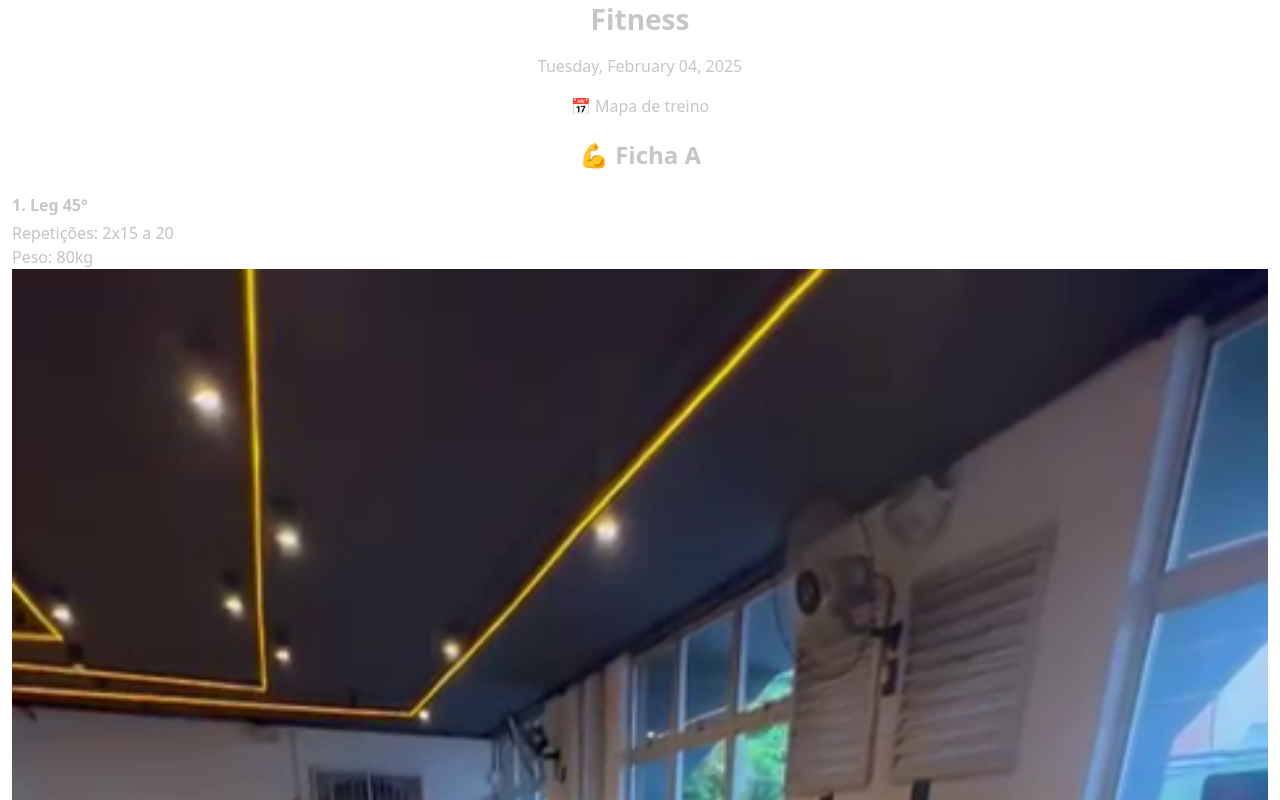
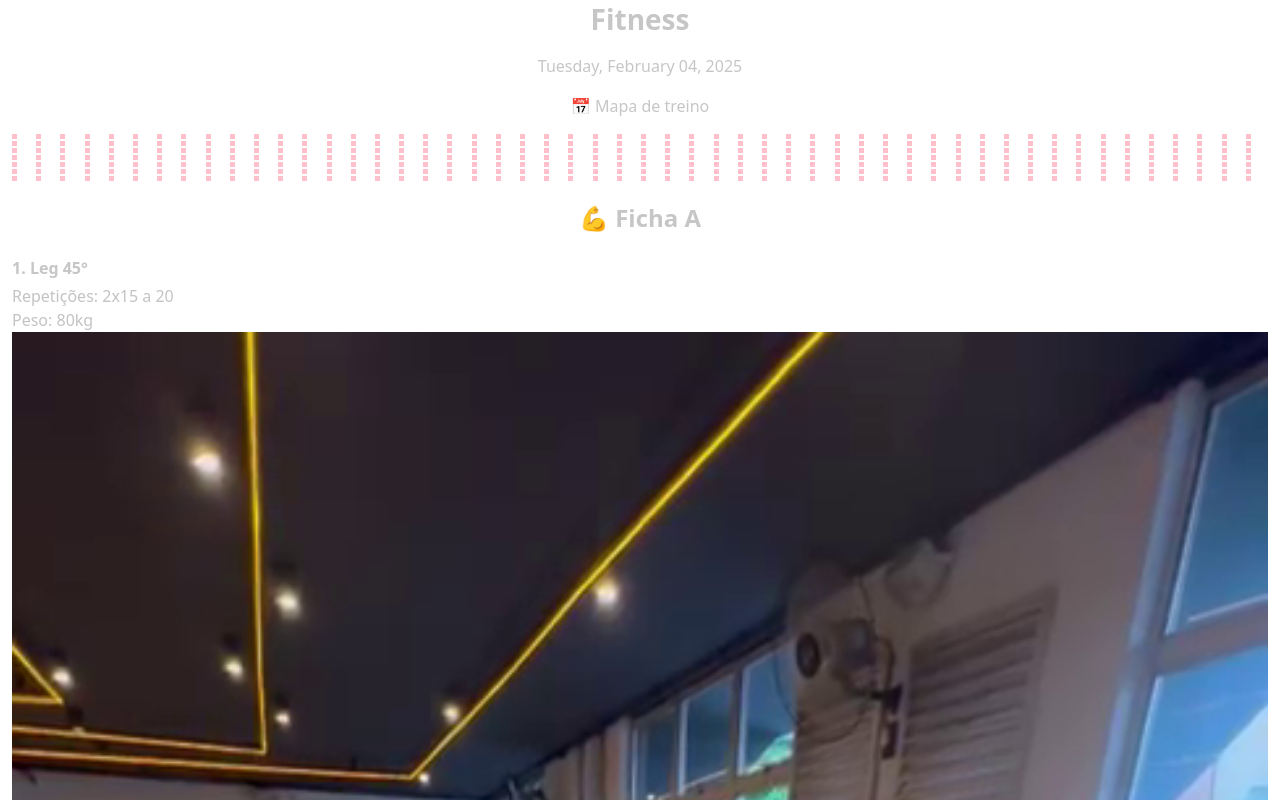
Before and after one commit to guilherme-lacerda-ribeiro/fitness, a React (Vite) app: page / in a window 1280 px wide. Shown: the top 800 px of the page. Built offline with nearby package versions, Linux system fonts and the light colour scheme.

Commit message:
teste inicial com span e display grid

```diff
--- /dev/null
+++ b/src/components/Calendar/calendar.css
@@ -0,0 +1,13 @@
+.map {
+  display: grid;
+  grid-template-columns: repeat(52, 1fr);
+  gap: 2px;
+  overflow-x: auto;
+}
+
+.map span {
+  display: block;
+  width: 5px;
+  height: 5px;
+  background-color: pink;
+}
--- a/src/components/Calendar/index.jsx
+++ b/src/components/Calendar/index.jsx
@@ -1,3 +1,5 @@
+import './calendar.css'
+
 const Calendar = () => {
   const language = navigator.language??'en-US'
   const today = new Date().toLocaleDateString(language, { weekday: 'long', day: '2-digit', month: 'long', year: 'numeric' });
@@ -5,6 +7,15 @@ const Calendar = () => {
   return (<>
     <p className="today">{today}</p>
     <p>📅 Mapa de treino</p>
+    <div className='map'>
+      <span/><span/><span/><span/><span/><span/><span/><span/><span/><span/><span/><span/><span/><span/><span/><span/><span/><span/><span/><span/><span/><span/><span/><span/><span/><span/><span/><span/><span/><span/><span/><span/><span/><span/><span/><span/><span/><span/><span/><span/><span/><span/><span/><span/><span/><span/><span/><span/><span/><span/><span/><span/>
+      <span/><span/><span/><span/><span/><span/><span/><span/><span/><span/><span/><span/><span/><span/><span/><span/><span/><span/><span/><span/><span/><span/><span/><span/><span/><span/><span/><span/><span/><span/><span/><span/><span/><span/><span/><span/><span/><span/><span/><span/><span/><span/><span/><span/><span/><span/><span/><span/><span/><span/><span/><span/>
+      <span/><span/><span/><span/><span/><span/><span/><span/><span/><span/><span/><span/><span/><span/><span/><span/><span/><span/><span/><span/><span/><span/><span/><span/><span/><span/><span/><span/><span/><span/><span/><span/><span/><span/><span/><span/><span/><span/><span/><span/><span/><span/><span/><span/><span/><span/><span/><span/><span/><span/><span/><span/>
+      <span/><span/><span/><span/><span/><span/><span/><span/><span/><span/><span/><span/><span/><span/><span/><span/><span/><span/><span/><span/><span/><span/><span/><span/><span/><span/><span/><span/><span/><span/><span/><span/><span/><span/><span/><span/><span/><span/><span/><span/><span/><span/><span/><span/><span/><span/><span/><span/><span/><span/><span/><span/>
+      <span/><span/><span/><span/><span/><span/><span/><span/><span/><span/><span/><span/><span/><span/><span/><span/><span/><span/><span/><span/><span/><span/><span/><span/><span/><span/><span/><span/><span/><span/><span/><span/><span/><span/><span/><span/><span/><span/><span/><span/><span/><span/><span/><span/><span/><span/><span/><span/><span/><span/><span/><span/>
+      <span/><span/><span/><span/><span/><span/><span/><span/><span/><span/><span/><span/><span/><span/><span/><span/><span/><span/><span/><span/><span/><span/><span/><span/><span/><span/><span/><span/><span/><span/><span/><span/><span/><span/><span/><span/><span/><span/><span/><span/><span/><span/><span/><span/><span/><span/><span/><span/><span/><span/><span/><span/>
+      <span/><span/><span/><span/><span/><span/><span/><span/><span/><span/><span/><span/><span/><span/><span/><span/><span/><span/><span/><span/><span/><span/><span/><span/><span/><span/><span/><span/><span/><span/><span/><span/><span/><span/><span/><span/><span/><span/><span/><span/><span/><span/><span/><span/><span/><span/><span/><span/><span/><span/><span/><span/>
+    </div>
   </>
   )
 }
```
